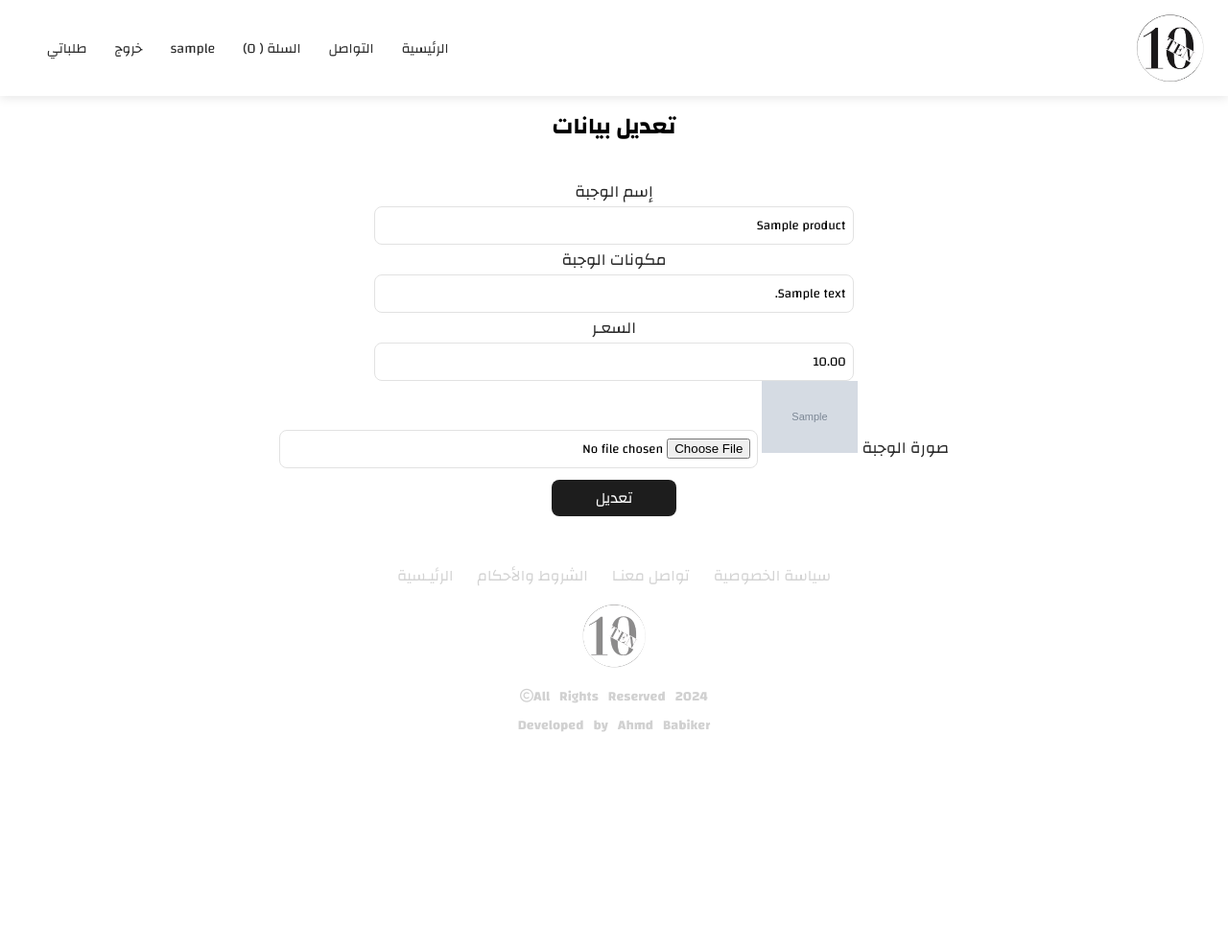
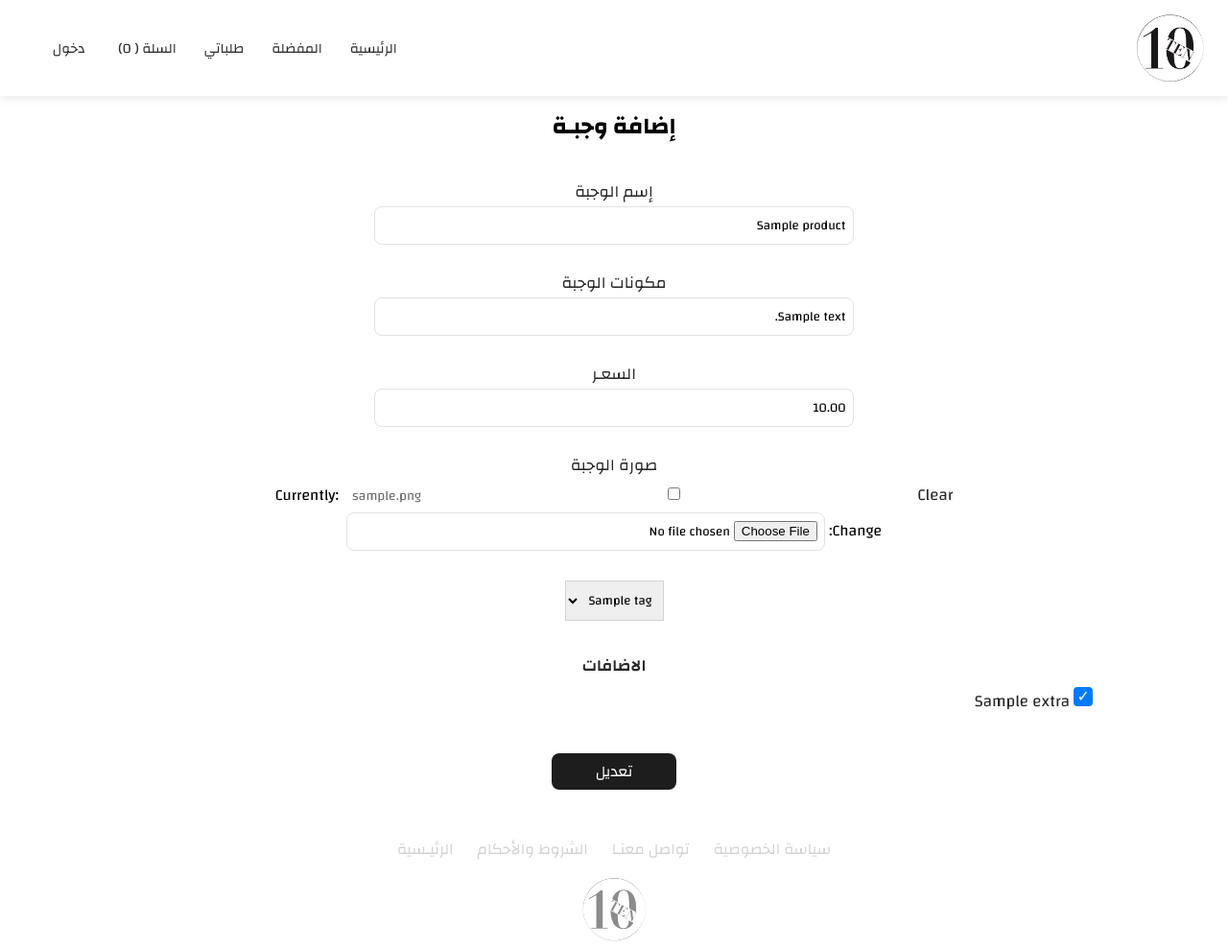
Before and after one commit to Ahmdbabiker/Ten10Coffee, a Django app: page /admin_dashboard/manage_products/edit/1 in a window 1280 px wide. Shown: the top 989 px of the page at 96% size. Before the commit the page ends 763 px from the top, so only its background shows below. Run offline with Django 4.2, Linux system fonts and the light colour scheme; a user stored in the database is signed in; tables that the repository leaves empty hold one stand-in row (values such as "Sample post"); grey boxes marked "Sample" are stand-in pictures.

Commit message:
Added notes to orede - added extras in add product page

```diff
--- a/cart/views.py
+++ b/cart/views.py
@@ -207,6 +207,7 @@ def billing_details(request):
         if request.user.is_authenticated:
             user_data = request.session.get("user_data", {})
             user_data["pickup"] = request.POST.get("pickup")
+            user_data["notes"] = request.POST.get("notes")
             request.session["user_data"] = user_data
             data = {
                 "session_data": user_data,
@@ -221,6 +222,7 @@ def billing_details(request):
                 "phone_no": request.POST.get("phoneno"),
                 "address": request.POST.get("address"),
                 "pickup": request.POST.get("pickup"),
+                "notes": request.POST.get("notes"),
             }
             data = {
                 "cart_products": cart_products,
--- /dev/null
+++ b/core/forms.py
@@ -0,0 +1,12 @@
+from django import forms
+from .models import Product
+
+class ProductForm(forms.ModelForm):
+
+    class Meta:
+        model = Product
+        fields = ["name", "desc", "price", "image", "tag", "extras"]
+
+        widgets = {
+            'extras': forms.CheckboxSelectMultiple,
+        }
--- a/core/views.py
+++ b/core/views.py
@@ -6,14 +6,18 @@ from order.models import *
 from django.db.models import Sum
 from django.utils import timezone
 import time
+from django.views.generic import CreateView, UpdateView
 from datetime import timedelta
 from django.core.paginator import Paginator
 from django.http import JsonResponse
 from django.http import StreamingHttpResponse
+from django.contrib.messages.views import SuccessMessageMixin
+from django.contrib.auth.mixins import LoginRequiredMixin, UserPassesTestMixin
 import json
 from urllib.parse import urlencode
 from order.models import *
-
+from .forms import ProductForm
+from django.urls import reverse_lazy
 
 
 # Create your views here.
@@ -248,56 +252,84 @@ def product_admin(request):
     data = {"all_products":all_products}
     return render(request , "manage_product.html" ,data)
 
-def edit_product(request , product_id):
-    get_product = Product.objects.get(id = product_id)
-    if request.method == "POST":
-        name = request.POST.get("name")
-        desc = request.POST.get("desc")
-        price = request.POST.get("price")
-        image = request.FILES.get("image")
+# def edit_product(request , product_id):
+#     get_product = Product.objects.get(id = product_id)
+#     if request.method == "POST":
+#         name = request.POST.get("name")
+#         desc = request.POST.get("desc")
+#         price = request.POST.get("price")
+#         image = request.FILES.get("image")
 
-        get_product.name = name
-        get_product.desc = desc
-        get_product.price = price
+#         get_product.name = name
+#         get_product.desc = desc
+#         get_product.price = price
 
-        if image:
-            get_product.image = image
+#         if image:
+#             get_product.image = image
 
-        get_product.save()
+#         get_product.save()
 
-        messages.success(request , "تم التعديل")
-        return redirect("product_admin")
+#         messages.success(request , "تم التعديل")
+#         return redirect("product_admin")
 
 
-    data = {"get_product":get_product}
-    return render(request , "edit_product.html" , data)
+#     data = {"get_product":get_product}
+#     return render(request , "edit_product.html" , data)
 
-def add_product(request):
-    if request.method == "POST":
-        name = request.POST.get("name")
-        desc = request.POST.get("desc")
-        price = request.POST.get("price")
-        image = request.FILES.get("image")
-        tag = request.POST.get("tag")
-        slug = slugify(name)
+# def add_product(request):
+#     if request.method == "POST":
+#         name = request.POST.get("name")
+#         desc = request.POST.get("desc")
+#         price = request.POST.get("price")
+#         image = request.FILES.get("image")
+#         tag = request.POST.get("tag")
+#         slug = slugify(name)
 
-        tag_selected = None
+#         tag_selected = None
 
-        if tag == '1' :
-            tag_selected = Tag.objects.get(id = 1 )
-        elif tag == '2' :
-            tag_selected = Tag.objects.get(id = 2 )
-        elif tag == '3' :
-            tag_selected = Tag.objects.get(id = 3 )
+#         if tag == '1' :
+#             tag_selected = Tag.objects.get(id = 1 )
+#         elif tag == '2' :
+#             tag_selected = Tag.objects.get(id = 2 )
+#         elif tag == '3' :
+#             tag_selected = Tag.objects.get(id = 3 )
 
 
-        add_new_product = Product.objects.create(name = name , slug =slug, desc = desc ,
-        price = price , image = image ,tag = tag_selected)
-        add_new_product.save()
-        messages.success(request , "تمت الإضافة")
-        return redirect("product_admin")
+#         add_new_product = Product.objects.create(name = name , slug =slug, desc = desc ,
+#         price = price , image = image ,tag = tag_selected)
+#         add_new_product.save()
+#         messages.success(request , "تمت الإضافة")
+#         return redirect("product_admin")
 
-    return render(request , "add_product.html" )
+#     return render(request , "add_product.html" )
+
+class ProductUpdateView(LoginRequiredMixin, UserPassesTestMixin, SuccessMessageMixin,UpdateView):
+    model = Product
+    template_name = 'edit_product.html'
+    success_url = reverse_lazy("product_admin")
+    success_message = "تمت التعديل"
+    form_class = ProductForm
+
+    def test_func(self):
+        user = self.request.user
+        if user.is_staff or user.is_superuser:
+            return True
+        return False
+
+
+class ProductAdd(LoginRequiredMixin, UserPassesTestMixin, SuccessMessageMixin, CreateView):
+    model = Product
+    template_name = 'add_product.html'
+    success_url = reverse_lazy("product_admin")
+    success_message = "تمت الإضافة"
+    form_class = ProductForm
+
+    def test_func(self):
+        user = self.request.user
+        if user.is_staff or user.is_superuser:
+            return True
+        return False
+
 
 def user_orders(request , user_id):
     current_user = request.user.id
--- a/order/admin.py
+++ b/order/admin.py
@@ -18,7 +18,7 @@ class OrderItemInline(admin.StackedInline):
 class OrderAdmin(admin.ModelAdmin):
 	model = Order
 	readonly_fields = ["date_ordered"]
-	fields = ["user", "shipping_address", "amount_paid", "date_ordered", "pickup" , "is_new", "extra_data"]
+	fields = ["user", "shipping_address", "amount_paid", "date_ordered", "pickup" , "is_new", "notes"]
 	inlines = [OrderItemInline]
 
 # Unregister Order Model
--- a/order/views.py
+++ b/order/views.py
@@ -120,6 +120,7 @@ def process_order(request):
             shipping_address = user_data.get("address")
             phone = user_data.get("phone_no")
             unknown_user_name = user_data.get("name")
+            notes = user_data.get("notes")
             pickup = user_data.get('pickup') == "yes"
 
             # Create the order for the guest user
@@ -129,6 +130,7 @@ def process_order(request):
                 phone_number=phone,
                 unknown_user=unknown_user_name,
                 pickup=pickup,
+                notes=notes,
                 extra_data=get_extras
             )
 
--- a/src/settings.py
+++ b/src/settings.py
@@ -15,9 +15,9 @@ SECRET_KEY = 'django-insecure-2b2@-q+^s^ut1_13p&^7w$0_kf$l9ln21g9kts7x36=)8qq1vp
 # SECURITY WARNING: don't run with debug turned on in production!
 DEBUG = True
 
-ALLOWED_HOSTS = ['www.ten10s.com', 'ten10s.com']
+ALLOWED_HOSTS = ['www.ten10s.com', 'ten10s.com', '127.0.0.1']
 
-SECURE_SSL_REDIRECT = True
+# SECURE_SSL_REDIRECT = True
 # Application definition
 
 INSTALLED_APPS = [
@@ -118,7 +118,7 @@ AUTH_PASSWORD_VALIDATORS = [
 # Internationalization
 # https://docs.djangoproject.com/en/4.2/topics/i18n/
 
-LANGUAGE_CODE = 'en-us'
+LANGUAGE_CODE = 'ar'
 
 
 
--- a/src/urls.py
+++ b/src/urls.py
@@ -17,8 +17,8 @@ urlpatterns = [
     path('admin_dashboard/order_detail/<int:order_id>/' , order_detail , name="order_detail"),
     path('admin_dashboard/general_rate/<int:rate_int>/' , general_rating , name="general_rating"),
     path('admin_dashboard/manage_products/' , product_admin , name="product_admin"),
-    path('admin_dashboard/manage_products/edit/<int:product_id>' , edit_product , name="edit_product"),
-    path('admin_dashboard/manage_products/add_product' , add_product , name="add_product"),
+    path('admin_dashboard/manage_products/edit/<int:pk>' , ProductUpdateView.as_view() , name="edit_product"),
+    path('admin_dashboard/manage_products/add_product' , ProductAdd.as_view() , name="add_product"),
     path('myorders/<int:user_id>' , user_orders , name="myorders"),
     path('orderDone' , order_done , name="order_done"),
     path('edit_shipping_phone_number/<int:user_id>' , edit_shiping_phone , name="edit_shiping_phone"),
--- a/static/css/style.css
+++ b/static/css/style.css
@@ -2038,3 +2038,83 @@ th, td {
 ::-webkit-scrollbar-thumb:hover {
     background-color: #555; /* color of the scroll thumb on hover */
 }
+
+
+
+
+
+
+/* admin add product style */
+.form-group {
+    margin-bottom: 1.5rem;
+}
+
+.form-label {
+    font-size: 1rem;
+    font-weight: 600;
+    color: #333;
+    margin-bottom: 0.5rem;
+    display: block;
+}
+
+/* Checkbox group styling */
+.checkbox-group {
+    display: flex;
+    flex-direction: column;
+    gap: 0.75rem;
+}
+
+.checkbox-item {
+    display: flex;
+    align-items: center;
+    gap: 0.5rem;
+}
+
+/* Hide default checkbox */
+.checkbox-item input[type="checkbox"] {
+    appearance: none;
+    -webkit-appearance: none;
+    width: 1.25rem;
+    height: 1.25rem;
+    border: 2px solid #555;
+    border-radius: 4px;
+    cursor: pointer;
+    position: relative;
+    transition: all 0.2s ease;
+}
+
+/* Custom checkbox checked state */
+.checkbox-item input[type="checkbox"]:checked {
+    background-color: #007bff;
+    border-color: #007bff;
+}
+
+/* Checkmark for checked state */
+.checkbox-item input[type="checkbox"]:checked::after {
+    content: '\2713'; /* Unicode checkmark */
+    color: #fff;
+    font-size: 1rem;
+    position: absolute;
+    top: 50%;
+    left: 50%;
+    transform: translate(-50%, -50%);
+}
+
+/* Hover effect */
+.checkbox-item input[type="checkbox"]:hover {
+    border-color: #007bff;
+}
+
+/* Checkbox label styling */
+.checkbox-label {
+    font-size: 1rem;
+    color: #333;
+    cursor: pointer;
+}
+
+/* Error styling */
+.error {
+    color: #d32f2f;
+    font-size: 0.875rem;
+    margin-top: 0.25rem;
+}
--- a/templates/customer_details.html
+++ b/templates/customer_details.html
@@ -82,7 +82,9 @@
                                     <input type="checkbox" name="pickup" value="yes" id="mjk">
                                 {% endif %}
                             </div>
-
+                            <label for="notes">ملاحظات:</label>
+                            <textarea name="notes" class="ship-forms" placeholder="اضف ملاحظاتك علي الطلب"></textarea>
+                            <br>
                             <!-- Edit Shipping Details -->
                             {% if user.is_authenticated %}
                                 <a href="{% url 'edit_shiping_phone' user_data.id %}" style="color: rgb(212, 41, 41); font-size: 19px;">تعديل البيانات</a><br>
--- a/templates/edit_product.html
+++ b/templates/edit_product.html
@@ -21,7 +21,7 @@
 
     <nav class="navbar">
         <div class="logo">
-            <img src="{% static 'images/tenten.png' %}" height="80px" width="80px">
+            <img src="{% static 'images/tenten.png'%}" height="80px" width="80px">
         </div>
         <div class="tit">
             <small>دومـاً, عشرة على 10</small>
@@ -32,20 +32,13 @@
             <span class="bar"></span>
         </div>
         <ul class="nav-list">
-            <li><a href="{% url 'home' %}">الرئيسية</a></li>
-            <li><a href="{% url 'contact' %}">التواصل</a></li>
+            <li><a href="#">الرئيسية</a></li>
+            <li><a href="#">المفضلة</a></li>
+            <li><a href="#">طلباتي</a></li>
             <li><a href="{% url 'cart_summary' %}">
                 السلة (<span id="cart_quantity"> {{cart|length}}</span>)
             </a></li>
-            {% if request.user.is_authenticated %}
-
-            <li><a href="{% url 'edit_shiping_phone' request.user.id %}">{{request.user.username}}</a></li>
-            <li><a href="{% url 'signout' %}">خروج</a></li>
-            <li><a href="{% url 'myorders' request.user.id %}">طلباتي</a></li>
-            {%else%}
-            <li class="uniqe"><a href="{% url 'signin' %}">دخول</a></li>
-            <li class="uniqe"><a href="{% url 'signup' %}">تسجيل</a></li>
-            {%endif%}
+            <li class="uniqe"><a href="">دخول</a></li>
         </ul>
     </nav>
     <!--navbar ending-->
@@ -53,45 +46,77 @@
 
     <div class="login">
         <div class="container">
-            <h2>  تعديل بيانات</h2>
+            <h2> إضافة وجبـة</h2>
             <div class="title-form">
                 <form method="POST" enctype="multipart/form-data">
                     {% csrf_token %}
-                    <label>إسم الوجبة</label><br>
-                    <input type="text" name="name"  value="{{get_product.name}}"><br>
-                    <label> مكونات الوجبة</label><br>
-                    <input type="text" value="{{get_product.desc}}" name="desc"><br>
-                    <label> السعـر</label><br>
-                    <input type="number" value="{{get_product.price}}" name="price" step="0.01"><br>
-                    <label> صورة الوجبة</label>
-                    {% if get_product.image %}
-                    <img src="{{ get_product.image.url }}" alt="Current Image" style="max-width: 100px;">
-                    {% endif %}
-                    <input type="file" name="image" ><br>
+                    <div class="form-group">
+                        <label for="{{ form.name.id_for_label }}">إسم الوجبة</label><br>
+                        {{ form.name }}
+                        {% if form.name.errors %}
+                            <div class="error">
+                                {{ form.name.errors }}
+                            </div>
+                        {% endif %}
+                    </div>
+                    <div class="form-group">
+                        <label for="{{ form.desc.id_for_label }}">مكونات الوجبة</label><br>
+                        {{ form.desc }}
+                        {% if form.desc.errors %}
+                            <div class="error">
+                                {{ form.desc.errors }}
+                            </div>
+                        {% endif %}
+                    </div>
+                    <div class="form-group">
+                        <label for="{{ form.price.id_for_label }}">السعـر</label><br>
+                        {{ form.price }}
+                        {% if form.price.errors %}
+                            <div class="error">
+                                {{ form.price.errors }}
+                            </div>
+                        {% endif %}
+                    </div>
+                    <div class="form-group">
+                        <label for="{{ form.image.id_for_label }}">صورة الوجبة</label><br>
+                        {{ form.image }}
+                        {% if form.image.errors %}
+                            <div class="error">
+                                {{ form.image.errors }}
+                            </div>
+                        {% endif %}
+                    </div>
+                    <div class="form-group">
+                        <label for="{{ form.tag.id_for_label }}"></label>
+                        {{ form.tag }}
+                        {% if form.tag.errors %}
+                            <div class="error">
+                                {{ form.tag.errors }}
+                            </div>
+                        {% endif %}
+                    </div>
+                    <div class="form-group">
+                        <label class="form-label">الاضافات</label>
+                        <div class="checkbox-group">
+                            {% for checkbox in form.extras %}
+                            <div class="checkbox-item">
+                                <label>
+                                    {{ checkbox.tag }} {{ checkbox.choice_label }}
+                                </label>
+                            </div>
+                            {% endfor %}
+                            {% if form.extras.errors %}
+                            <div class="error">
+                                {{ form.extras.errors }}
+                            </div>
+                            {% endif %}
+                        </div>
+                    </div>
                     <input type="submit" class="login" value="تعديل" style="cursor: pointer;">
                 </form>
             </div>
         </div>
     </div>
-
-
-
-
-
-
-
-
-
-
-
-
-
-
-
-
-
-
-
 
 
 
@@ -124,34 +149,6 @@
 
 
 
-    <!-- footer navbar-->
-    <div class="foooter-nav">
-        <div class="container">
-            <div class="links">
-                <div class="link-tab">
-                    <i class="fas fa-home"></i><br>
-                    <small>الرئيسية </small>
-                </div>
-                <div class="link-tab">
-                    <i class="fas fa-shopping-bag"></i><br>
-                    <small>طلباتي </small>
-                </div>
-                <div class="link-tab">
-                    <i class="fas fa-user"></i><br>
-                    <small>حسابي </small>
-
-                </div>
-                <div class="link-tab">
-                    <i class="fas fa-shopping-cart"></i><br>
-                    <small>سلة التسوق </small>
-                </div>
-
-            </div>
-        </div>
-    </div>
-
-<!-- footer navbar-->
-
 
 
 
--- a/templates/order_detail.html
+++ b/templates/order_detail.html
@@ -72,7 +72,10 @@
             {% endif %}
         </p>
         {% endif%}
-
+        <p>
+            ملاحظات: <br>
+            {{ order.notes|linebreaksbr }}
+        </p>
         <div class="taking-sandwiches" style="display:flex;flex-wrap:wrap;justify-content:center">
             {% for item in order_item %}
                 <div class="order-item" style="border:none;text-align:center;box-shadow:0 2px 6px rgb(0 0 0 / 15%);margin:2px 3px">
```
Also changed, not shown: templates/add_product.html (+62 -13 lines).
